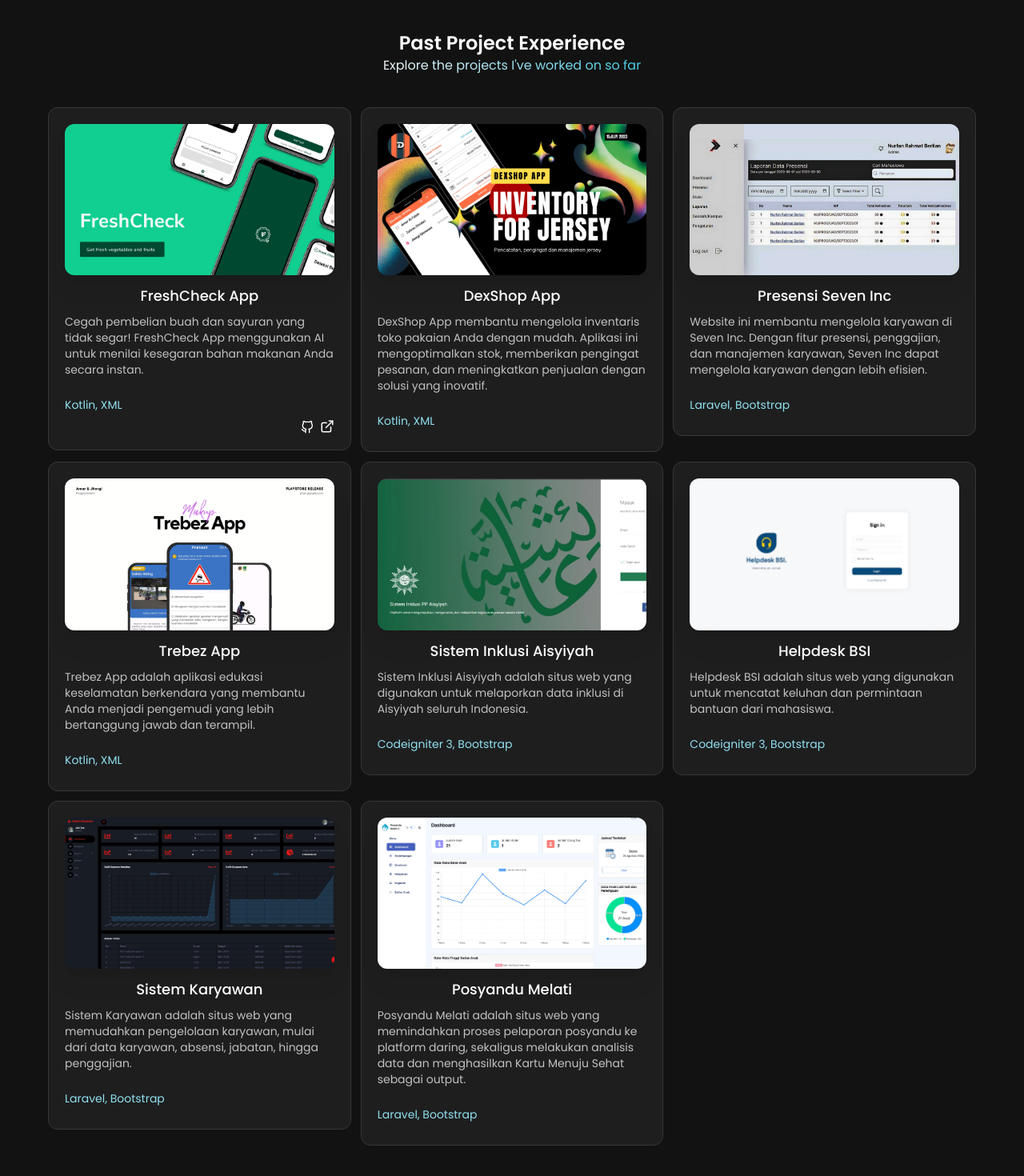
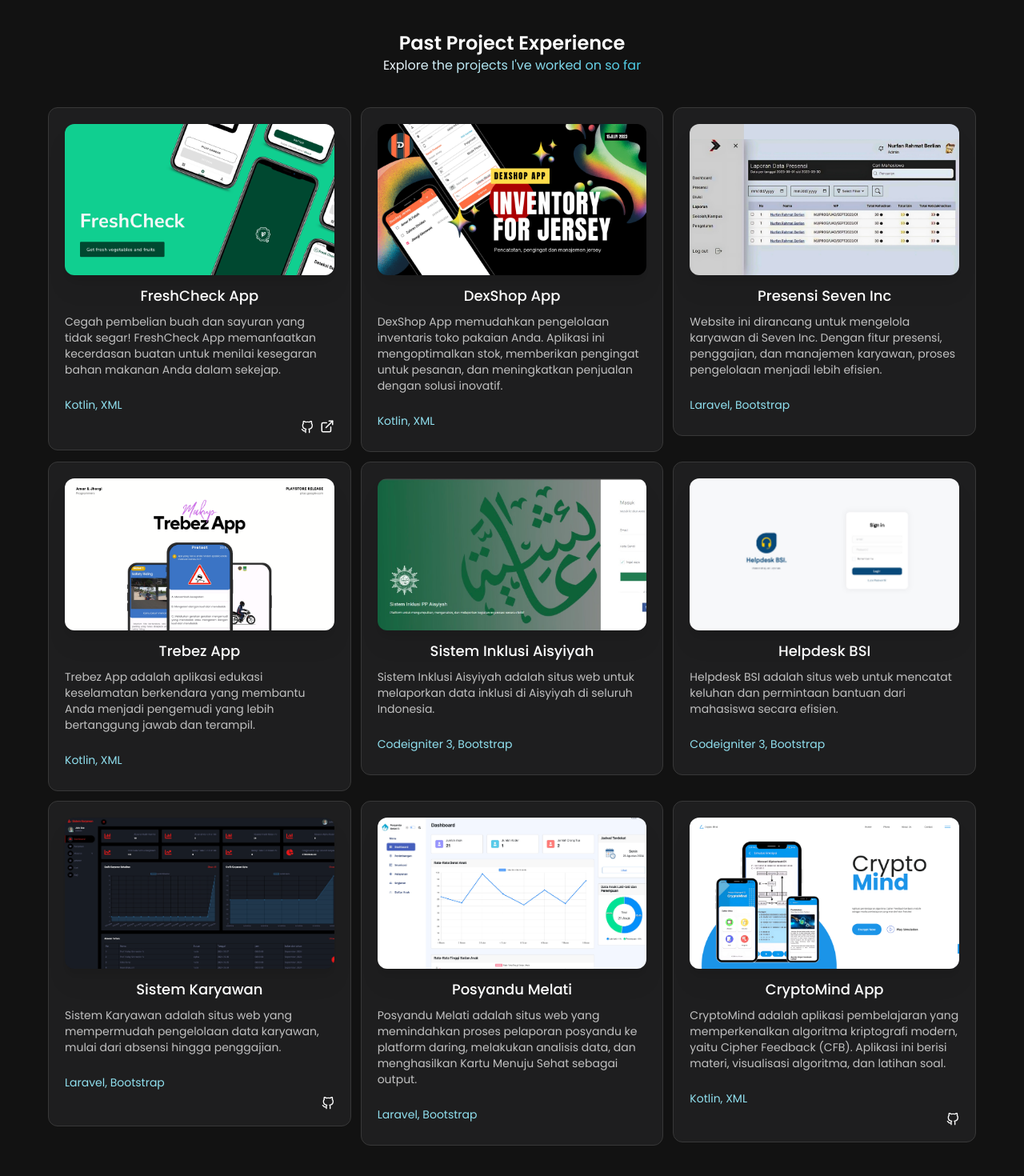
Before and after one commit to amaralfatah/portfolio-vue, a Vue app: page /portfolio in a window 1280 px wide. Shown: the part 102-1572 px from the top of the page at 80% size. Built offline with nearby package versions, Linux system fonts and the light colour scheme.

Commit message:
add cryptomind porto

```diff
--- a/src/views/PortfolioView.vue
+++ b/src/views/PortfolioView.vue
@@ -8,7 +8,7 @@
           id: 1,
           name: 'FreshCheck App',
           imageUrl: 'freshcheck-app',
-          status: 'Cegah pembelian buah dan sayuran yang tidak segar! FreshCheck App menggunakan AI untuk menilai kesegaran bahan makanan Anda secara instan.',
+          status: 'Cegah pembelian buah dan sayuran yang tidak segar! FreshCheck App memanfaatkan kecerdasan buatan untuk menilai kesegaran bahan makanan Anda dalam sekejap.',
           tech: 'Kotlin, XML',
           github: 'aasss',
           demo: 'ss'
@@ -17,7 +17,7 @@
           id: 2,
           name: 'DexShop App',
           imageUrl: 'dexshop-app',
-          status: 'DexShop App membantu mengelola inventaris toko pakaian Anda dengan mudah. Aplikasi ini mengoptimalkan stok, memberikan pengingat pesanan, dan meningkatkan penjualan dengan solusi yang inovatif.',
+          status: 'DexShop App memudahkan pengelolaan inventaris toko pakaian Anda. Aplikasi ini mengoptimalkan stok, memberikan pengingat untuk pesanan, dan meningkatkan penjualan dengan solusi inovatif.',
           tech: 'Kotlin, XML',
           github: 'null',
           demo: 'null'
@@ -26,7 +26,7 @@
           id: 3,
           name: 'Presensi Seven Inc',
           imageUrl: 'presensi-seven-inc',
-          status: 'Website ini membantu mengelola karyawan di Seven Inc. Dengan fitur presensi, penggajian, dan manajemen karyawan, Seven Inc dapat mengelola karyawan dengan lebih efisien.',
+          status: 'Website ini dirancang untuk mengelola karyawan di Seven Inc. Dengan fitur presensi, penggajian, dan manajemen karyawan, proses pengelolaan menjadi lebih efisien.',
           tech: 'Laravel, Bootstrap',
           github: 'null',
           demo: 'null'
@@ -44,7 +44,7 @@
           id: 5,
           name: 'Sistem Inklusi Aisyiyah',
           imageUrl: 'inklusi-aisyiyah',
-          status: 'Sistem Inklusi Aisyiyah adalah situs web yang digunakan untuk melaporkan data inklusi di Aisyiyah seluruh Indonesia.',
+          status: 'Sistem Inklusi Aisyiyah adalah situs web untuk melaporkan data inklusi di Aisyiyah di seluruh Indonesia.',
           tech: 'Codeigniter 3, Bootstrap',
           github: 'null',
           demo: 'null'
@@ -53,7 +53,7 @@
           id: 6,
           name: 'Helpdesk BSI',
           imageUrl: 'helpdesk-bsi',
-          status: 'Helpdesk BSI adalah situs web yang digunakan untuk mencatat keluhan dan permintaan bantuan dari mahasiswa.',
+          status: 'Helpdesk BSI adalah situs web untuk mencatat keluhan dan permintaan bantuan dari mahasiswa secara efisien.',
           tech: 'Codeigniter 3, Bootstrap',
           github: 'null',
           demo: 'null'
@@ -62,18 +62,27 @@
           id: 7,
           name: 'Sistem Karyawan',
           imageUrl: 'sistem-karyawan',
-          status: 'Sistem Karyawan adalah situs web yang memudahkan pengelolaan karyawan, mulai dari data karyawan, absensi, jabatan, hingga penggajian.',
+          status: 'Sistem Karyawan adalah situs web yang mempermudah pengelolaan data karyawan, mulai dari absensi hingga penggajian.',
           tech: 'Laravel, Bootstrap',
-          github: 'null',
+          github: 'https://github.com/amaralfatah/sistem-karyawan',
           demo: 'null'
         },
         {
           id: 8,
           name: 'Posyandu Melati',
           imageUrl: 'posyandu-melati',
-          status: 'Posyandu Melati adalah situs web yang memindahkan proses pelaporan posyandu ke platform daring, sekaligus melakukan analisis data dan menghasilkan Kartu Menuju Sehat sebagai output.',
+          status: 'Posyandu Melati adalah situs web yang memindahkan proses pelaporan posyandu ke platform daring, melakukan analisis data, dan menghasilkan Kartu Menuju Sehat sebagai output.',
           tech: 'Laravel, Bootstrap',
           github: 'null',
+          demo: 'null'
+        },
+        {
+          id: 9,
+          name: 'CryptoMind App',
+          imageUrl: 'cryptomind',
+          status: 'CryptoMind adalah aplikasi pembelajaran yang memperkenalkan algoritma kriptografi modern, yaitu Cipher Feedback (CFB). Aplikasi ini berisi materi, visualisasi algoritma, dan latihan soal.',
+          tech: 'Kotlin, XML',
+          github: 'https://github.com/amaralfatah/CryptoMind',
           demo: 'null'
         }
       ]
```
Also changed, not shown: public/img/portfolio-cryptomind.png (added).
